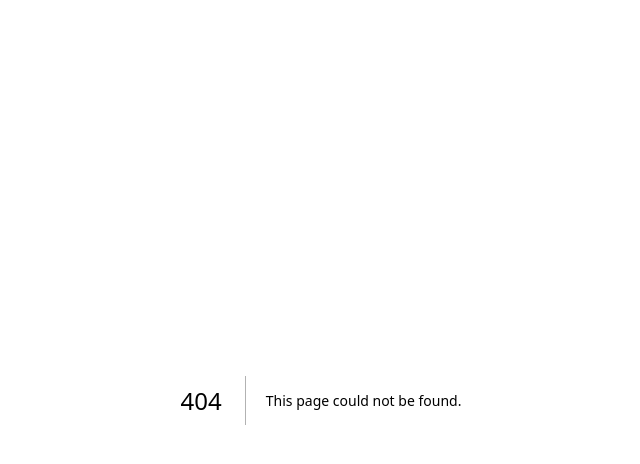
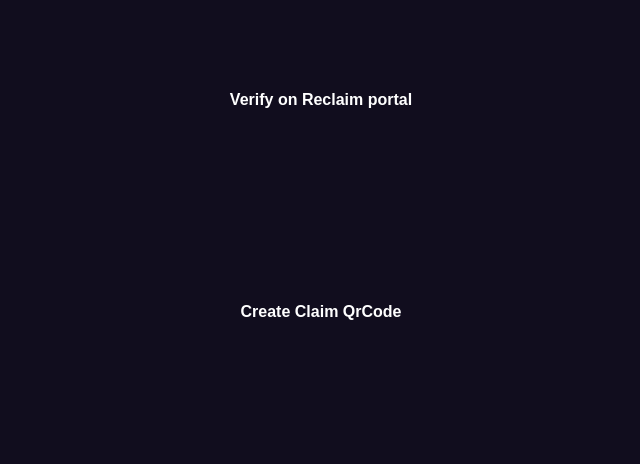
Before and after one commit to skartik-sk/blinks-mini, a Next.js app: page /verifyClaim in a window 1280 px wide. Before the commit this address had no page. Shown: the top 464 px of the page, without its empty margins (319-959 px from the left). Built offline with nearby package versions, Linux system fonts and the light colour scheme.

Commit message:
added Reclaim Protocol

```diff
--- a/package.json
+++ b/package.json
@@ -9,12 +9,14 @@
     "lint": "next lint"
   },
   "dependencies": {
+    "@reclaimprotocol/js-sdk": "^2.0.0",
     "@solana/actions": "^1.6.5",
     "@solana/spl-token": "^0.4.8",
     "@solana/web3.js": "^1.95.3",
     "next": "14.2.14",
     "react": "^18",
-    "react-dom": "^18"
+    "react-dom": "^18",
+    "react-qr-code": "^2.0.15"
   },
   "devDependencies": {
     "@types/node": "^20",
--- /dev/null
+++ b/src/app/verifyClaim/page.tsx
@@ -0,0 +1,89 @@
+'use client'
+import QRCode from "react-qr-code";
+import { ReclaimProofRequest  } from "@reclaimprotocol/js-sdk";
+
+import React, { useState } from 'react'
+
+
+const page = () => {
+    const [url, setUrl] = useState('');
+    const [data, setData] = useState({});
+
+    async function main() {
+
+
+
+        const APP_ID = '0xB77b55d564aECB6D955fEa5480967A451282b530'
+        const APP_SECRET = '0xe3cf75c5aa1767add18dfa964e15f8660b4296fa3b8a5e966da63158c085af17'
+        const PROVIDER_ID = '5dbf61bc-1b14-454c-9c16-bbe4dcf262f6'
+
+        const reclaimProofRequest = await ReclaimProofRequest.init(APP_ID, APP_SECRET, PROVIDER_ID)
+
+
+
+        const requestUrl = await reclaimProofRequest.getRequestUrl()
+        console.log('Request URL:', requestUrl)
+        setUrl(requestUrl)
+
+        const statusUrl = reclaimProofRequest.getStatusUrl()
+        console.log('Status URL:', statusUrl)
+
+        await reclaimProofRequest.startSession({
+          onSuccess: (proofs) => {
+            setData(proofs)
+            console.log('Verification success', proofs)
+          },
+          onError: (error) => {
+            console.error('Verification failed', error)
+          }
+        })
+      }
+
+
+
+  const getVerificationReq = () =>{
+    main().catch(console.error)
+  }
+
+
+  return (
+    <div><div className='bg-[#110d1e] flex flex-col items-center pt-16 h-screen'>
+
+    <h1 className="text-center pt-6 text-white font-bold">
+      Verify on Reclaim portal
+      <div style={{
+        display: "flex",
+        alignItems: "center",
+        justifyContent: "center",
+        height: "50vh",
+      }}>
+        {!url && (
+          <button onClick={getVerificationReq}>
+            Create Claim QrCode
+          </button>
+        )}
+        {url && (
+          <>
+            <div className='flex flex-col items-center gap-5'>
+              <QRCode value={url} />
+              <a href={url}>
+                <button className='bg-slate-900 p-4 rounded hover:bg-slate-600 active:scale-[.85] transition-all duration-200 ease-in-out text-white'>
+                  Verify on Reclaim
+                </button>
+              </a>
+            </div>
+          </>
+        )}
+        {url && data && (
+            <div>
+                <h2>Verificaton Successful</h2>
+                <p>{JSON.stringify(data)}</p>
+            </div>
+        )}
+      </div>
+    </h1>
+  </div></div>
+  )
+}
+
+export default page
```
Also changed, not shown: src/app/verifyClaim/samplepage.tsx (added, +74 -0 lines), 1 other file (tests, documents, lock files or other folders).
